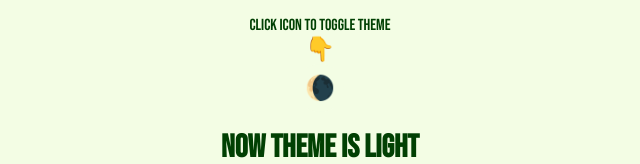
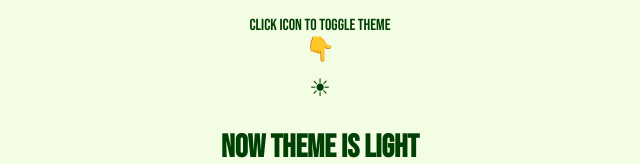
Before and after one commit to tpabarbosa/react-theme-with-styled-components, a React (Create React App) app: page / in a window 1280 px wide. Shown: the top 164 px of the page, without its empty margins (320-960 px from the left). Built offline with nearby package versions, Linux system fonts and the light colour scheme.

Commit message:
refactor: change Icons

```diff
--- a/src/Theme/ThemeTogglerButton/index.tsx
+++ b/src/Theme/ThemeTogglerButton/index.tsx
@@ -10,7 +10,7 @@ export const ThemeTogglerButton = () => {
           <p>Click Icon to toggle theme</p>
           <p><S.Icon > 👇 </S.Icon></p>
           <S.Button onClick={themeToggler}>
-            {theme !== 'light' ? <S.Icon >☀</S.Icon> : <S.Icon >🌘</S.Icon>}
+            {theme === 'light' ? <S.Icon >☀</S.Icon> : <S.Icon >🌙</S.Icon>}
           </S.Button>
         </S.Container>
       );
```
